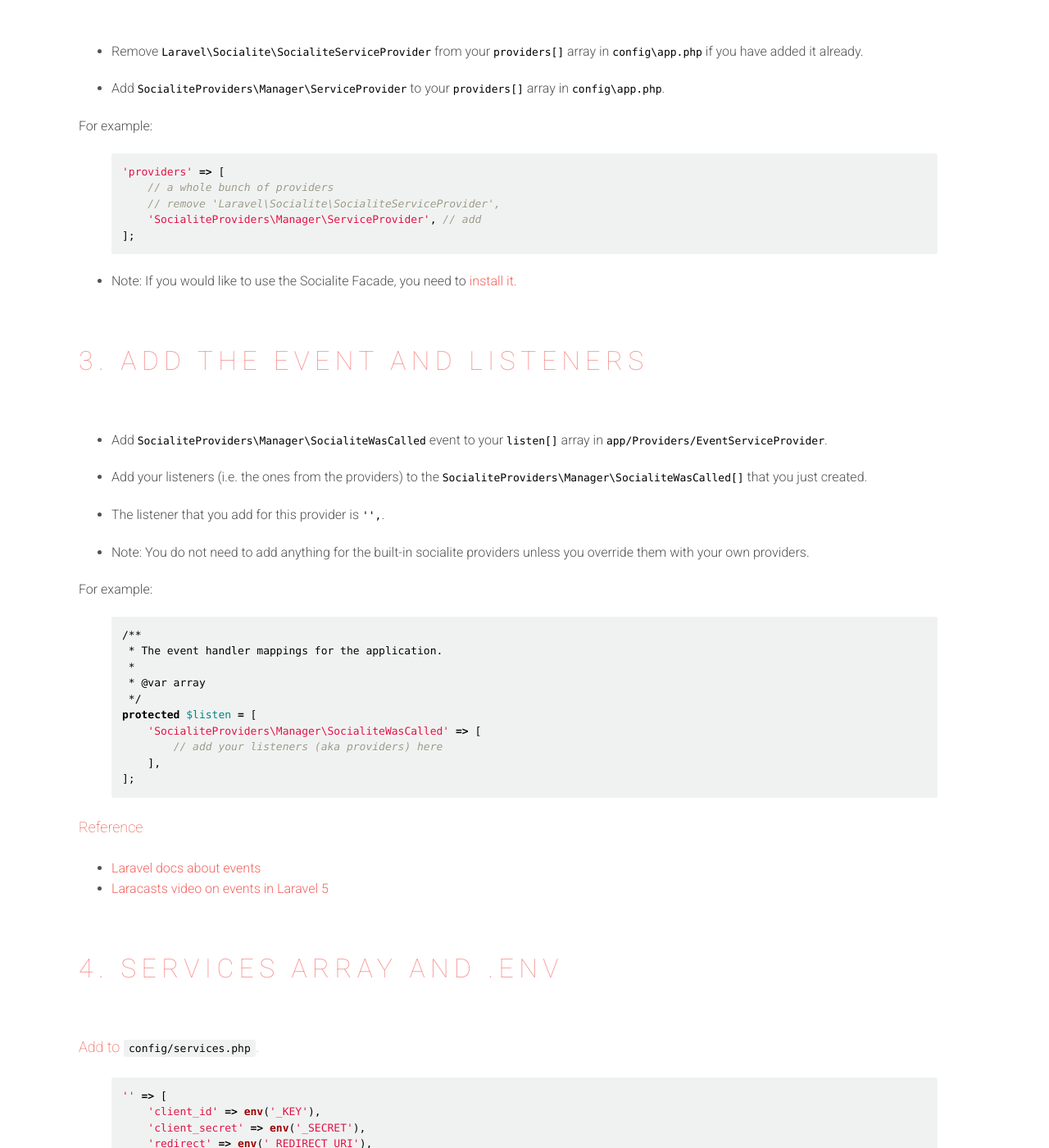
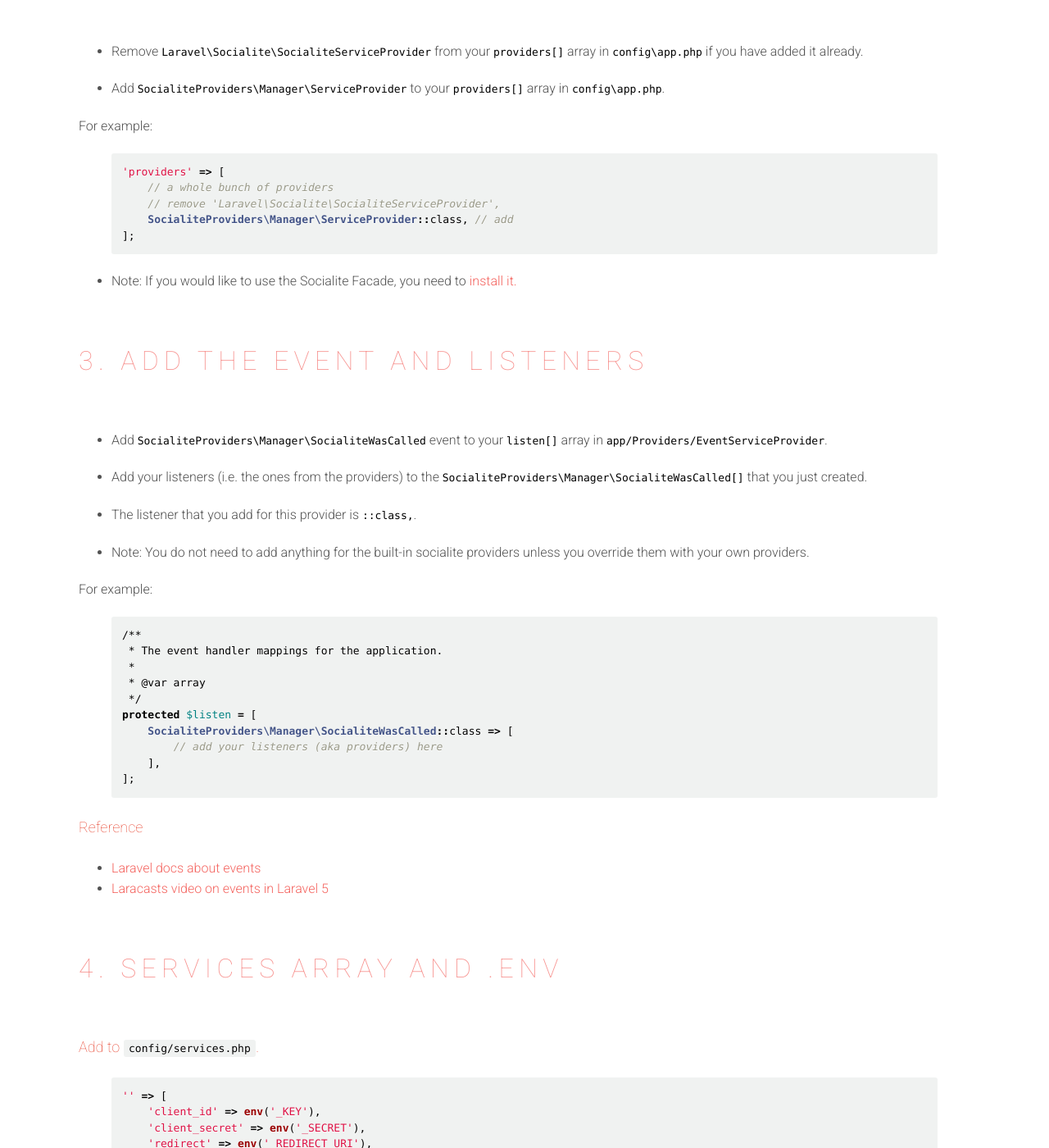
Before and after one commit to SocialiteProviders/socialiteproviders.github.io, a Jekyll site: the page built from _providers/RunKeeper.md, in a window 1280 px wide and 1400 px high, scrolled down 1580 px. Shown: the whole window at 82% size. Built offline with Jekyll 4.4.1, drawn with Linux system fonts in a browser that asks for light colours; nearby versions of some CDN libraries; some of the changed text lies outside the part shown.

Commit message:
changed class name string literals to ::class

```diff
--- a/_includes/provider/installation/_event_and_listeners.md
+++ b/_includes/provider/installation/_event_and_listeners.md
@@ -4,7 +4,7 @@
 
 * Add your listeners (i.e. the ones from the providers) to the `SocialiteProviders\Manager\SocialiteWasCalled[]` that you just created.
 
-* The listener that you add for this provider is `'{{ listener }}',`.
+* The listener that you add for this provider is `{{ listener }}::class,`.
 
 * Note: You do not need to add anything for the built-in socialite providers unless you override them with your own providers.
 
@@ -17,7 +17,7 @@ For example:
  * @var array
  */
 protected $listen = [
-    'SocialiteProviders\Manager\SocialiteWasCalled' => [
+    SocialiteProviders\Manager\SocialiteWasCalled::class => [
         // add your listeners (aka providers) here
     ],
 ];
--- a/_includes/provider/installation/_service_provider.md
+++ b/_includes/provider/installation/_service_provider.md
@@ -10,7 +10,7 @@ For example:
 'providers' => [
     // a whole bunch of providers
     // remove 'Laravel\Socialite\SocialiteServiceProvider',
-    'SocialiteProviders\Manager\ServiceProvider', // add
+    SocialiteProviders\Manager\ServiceProvider::class, // add
 ];
 {% endhighlight %}
 
```
Also changed, not shown: _includes/provider/installation/_services_and_env.md (+1 -1 lines).
